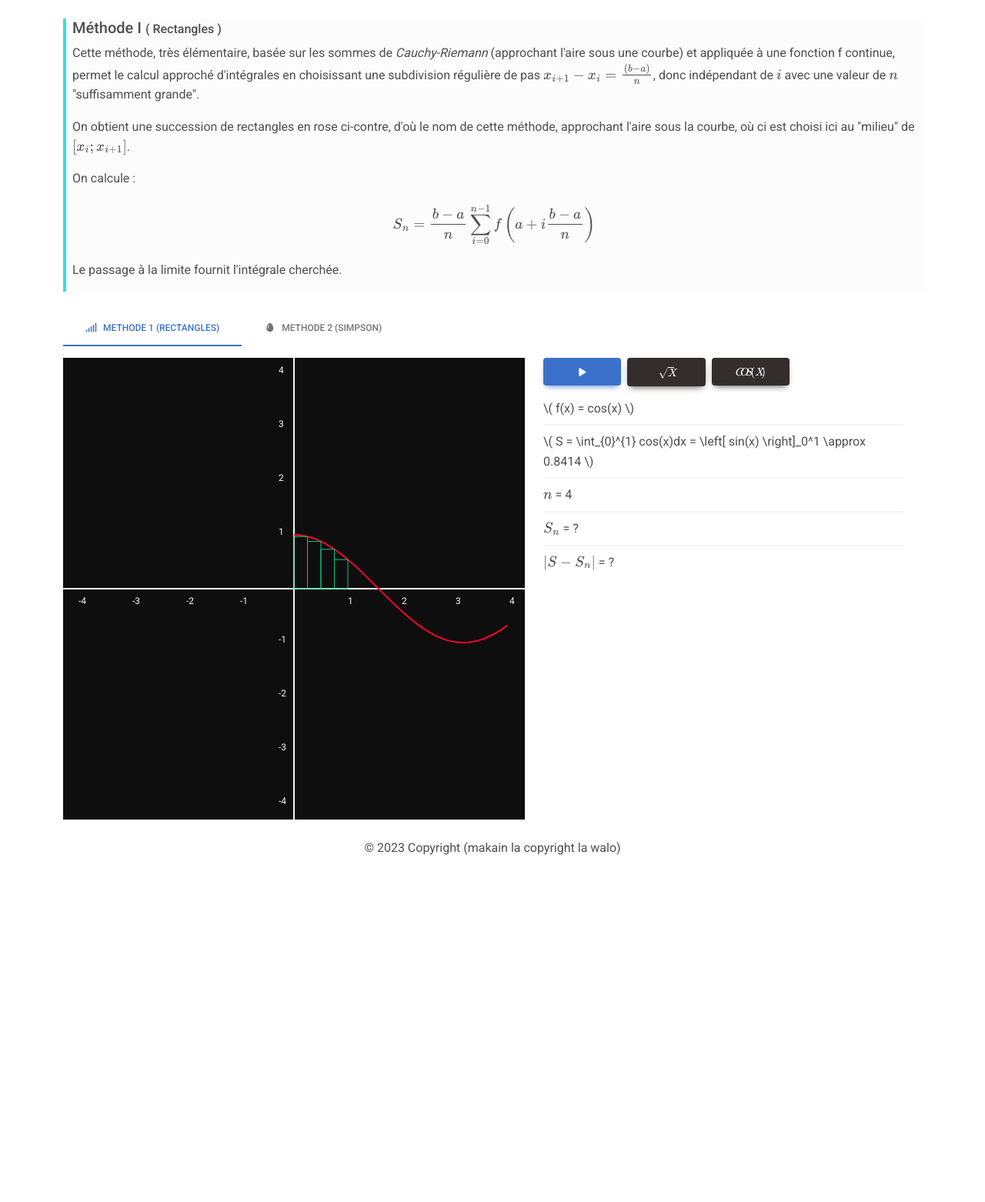
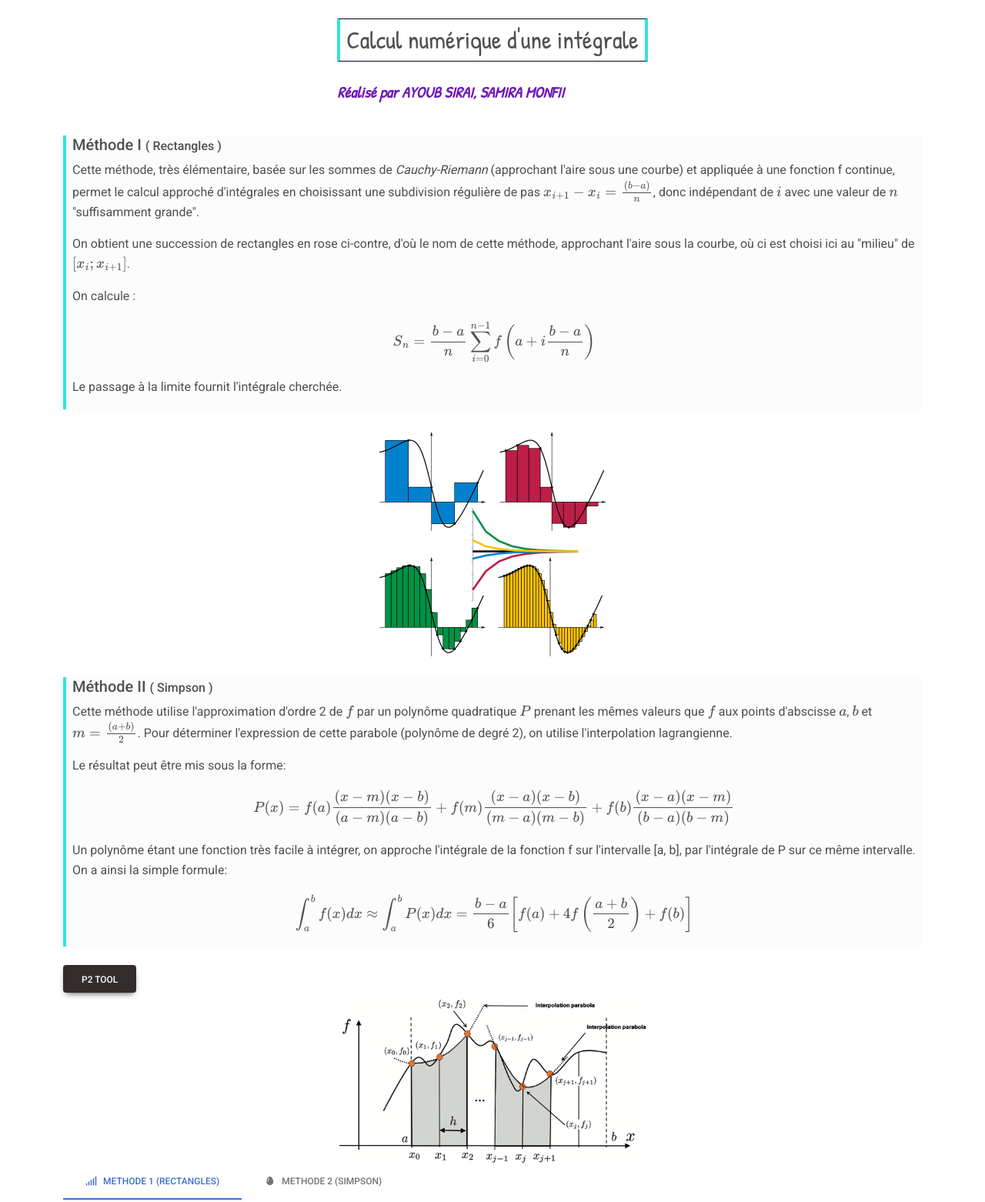
Before and after one commit to js-cdn-1/int, a plain HTML site: page index.html in a window 1280 px wide. Shown: the top 1562 px of the page at 77% size. Before the commit the page ends 1139 px from the top, so only its background shows below. Drawn offline with nearby package versions, Linux system fonts and the light colour scheme; some packages are replaced by stand-ins of ours.

Commit message:
final step

```diff
--- a/index.html
+++ b/index.html
@@ -4,7 +4,7 @@
     <meta charset="UTF-8" />
     <meta name="viewport" content="width=device-width, initial-scale=1, shrink-to-fit=no" />
     <meta http-equiv="x-ua-compatible" content="ie=edge" />
-    <title>INTEGRALE APP</title>
+    <title>Calcul numérique d'une intégrale</title>
     <!-- MDB icon -->
     <!-- <link rel="icon" href="img/mdb-favicon.ico" type="image/x-icon" /> -->
     <!-- Font Awesome -->
@@ -17,6 +17,7 @@
       rel="stylesheet"
       href="https://fonts.googleapis.com/css2?family=Roboto:wght@300;400;500;700;900&display=swap"
     />
+    <link href="https://fonts.googleapis.com/css2?family=Patrick+Hand&display=swap" rel="stylesheet">
     <!-- MDB -->
     <link rel="stylesheet" href="css/mdb.min.css" />
     <link rel="stylesheet" href="css/index.css">
@@ -25,7 +26,11 @@
   <body>
     <!-- Start your project here-->
     <div class="container">
-      <div class="col d-flex">
+      <div class="col d-flex flex-column align-items-center">
+        <div class="d-flex flex-column">
+          <h2 class="my-4 p-2">Calcul numérique d'une intégrale</h2>
+          <p style="font-size: 20px; font-style: italic; font-family: 'Patrick Hand'; font-weight: 600; color: #6F1AB6;">Réalisé par AYOUB SIRAI, SAMIRA MONFII</p>
+        </div>
         <div class="box px-2 my-4">
           <h5>Méthode I <span>( Rectangles )</span></h5>
           <p>Cette méthode, très élémentaire, basée sur les sommes de <i>Cauchy-Riemann</i> (approchant l'aire sous une courbe) et appliquée à une fonction f continue, permet le calcul approché d'intégrales en choisissant une subdivision régulière de pas \(x_{i+1} - x_i = \frac{(b - a)}{n}\), donc indépendant de \(i\) avec une valeur de \(n\) "suffisamment grande".</p>
@@ -35,12 +40,22 @@
           <p>Le passage à la limite fournit l'intégrale cherchée.</p>
         </div>
 
-        <!-- <div class="box px-2 my-4">
-          <h5>Methode II <span>( Segment \(AB\) )</span></h5>
-          <p>Soient \(A\) et \(B\) deux points d'un espace affine \(E\). Le segment \(AB\), noté
-              \( \left[AB\right]\), est l'ensemble des barycentres de \(A\) et \(B\) affectés de coefficients tous deux positifs.</p>
-          <p>i.e. \( \left[AB\right] = \{ \alpha A + (1-\alpha) B \mid \alpha \in \left[0, 1\right] \} \)</p>
-        </div> -->
+        <img src="img/rects.png" width="300px" alt="rectangles">
+
+        <div class="box px-2 my-4">
+          <h5>Méthode II <span>( Simpson )</span></h5>
+          <p>Cette méthode utilise l'approximation d'ordre 2 de \(f\) par un polynôme quadratique \(P\) prenant les mêmes valeurs que \(f\) aux points d'abscisse \(a\), \(b\) et \(m = \frac{(a + b)}{2}\). Pour déterminer l'expression de cette parabole (polynôme de degré 2), on utilise l'interpolation lagrangienne.</p>
+          <p>Le résultat peut être mis sous la forme: $$ P(x) = f(a)\frac{(x-m)(x-b)}{(a-m)(a-b)} + f(m)\frac{(x-a)(x-b)}{(m-a)(m-b)} + f(b)\frac{(x-a)(x-m)}{(b-a)(b-m)} $$</p>
+          <p>Un polynôme étant une fonction très facile à intégrer, on approche l'intégrale de la fonction f sur l'intervalle [a, b], par l'intégrale de P sur ce même intervalle. On a ainsi la simple formule: $$ \int_a^b f(x)dx \approx \int_a^b P(x)dx = \frac{b-a}{6} \left[ f(a) + 4f\left(\frac{a+b}{2}\right) + f(b) \right] $$</p>
+        </div>
+
+        <button onclick="window.open('p2.html');" type="button" class="btn btn-dark btn-roundedx my-2 mt-0 align-self-start">p2 tool</button>
+
+        <img src="img/simpson.png" width="400px" alt="rectangles">
+      </div>
+
+      <div class="d-flex">
+
       </div>
       <!-- Tabs navs -->
       <ul class="nav nav-tabs mb-3" id="ex1" role="tablist">
```
